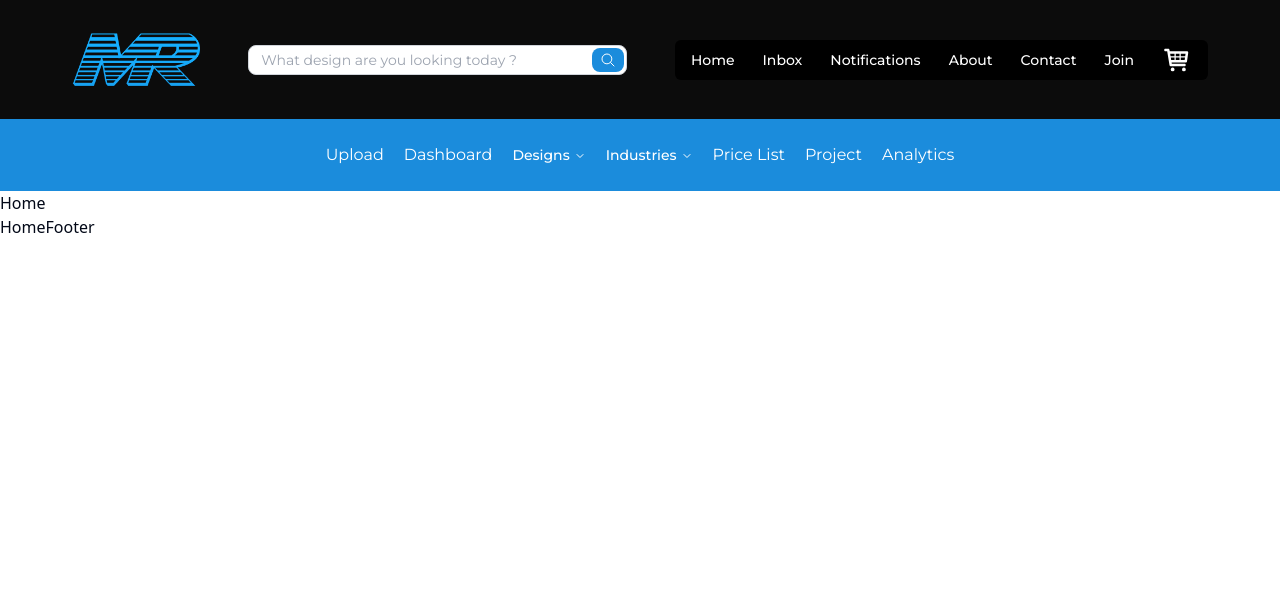
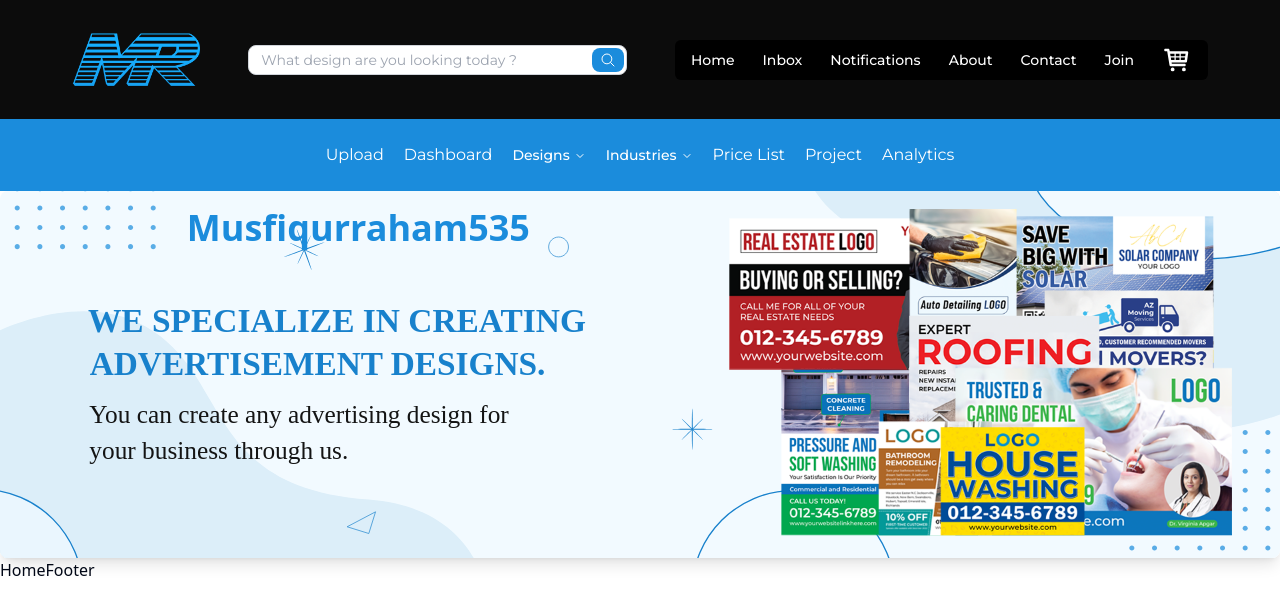
Before and after one commit to kaziahosunhabibripon/mrclient, a React (Vite) app: page / in a window 1280 px wide. Shown: the top 614 px of the page. Built offline with nearby package versions, Linux system fonts and the light colour scheme; no server answers.

Commit message:
HeroBanner is done

```diff
--- /dev/null
+++ b/src/Pages/Hero/Hero.css
@@ -0,0 +1,3 @@
+.hero {
+  background-image: url("../../assets/Source/Web Banner 3.svg");
+}
--- /dev/null
+++ b/src/Pages/Hero/Hero.jsx
@@ -0,0 +1,21 @@
+import React from "react";
+import Banner from "../../assets/Source/Web Banner 1.svg";
+const Hero = () => {
+  return (
+    <div className="relative isolate ">
+      <div className="mx-auto">
+        <div className="absolute top-[10%] left-[28%] transform -translate-x-1/2 -translate-y-1/2 text-4xl font-bold ">
+          <h1 className="text-[#1B8CDC]">Musfiqurraham535</h1>
+        </div>
+
+        <img
+          src={Banner}
+          alt="Your Alt Text"
+          className="w-full rounded-lg shadow-lg"
+        />
+      </div>
+    </div>
+  );
+};
+
+export default Hero;
--- a/src/Pages/Home/Home.jsx
+++ b/src/Pages/Home/Home.jsx
@@ -1,14 +1,17 @@
-import { useGetAdminUserByIdQuery } from '@/redux/features/adminUser/adminUserApi';
-import React from 'react';
+import { useGetAdminUserByIdQuery } from "@/redux/features/adminUser/adminUserApi";
+import React from "react";
+import Hero from "../Hero/Hero";
 
 const Home = () => {
-    const {data} = useGetAdminUserByIdQuery("800213d1-6d89-4109-8f0e-08a6760fab95")
-    console.log(data)
-    return (
-        <div>
-            Home
-        </div>
-    );
+  const { data } = useGetAdminUserByIdQuery(
+    "800213d1-6d89-4109-8f0e-08a6760fab95"
+  );
+  console.log(data);
+  return (
+    <div>
+      <Hero />
+    </div>
+  );
 };
 
 export default Home;
--- a/src/Pages/Shared/Header/HeaderBottom/HeaderBottom.jsx
+++ b/src/Pages/Shared/Header/HeaderBottom/HeaderBottom.jsx
@@ -9,47 +9,9 @@ import {
   NavigationMenuLink,
   NavigationMenuList,
   NavigationMenuTrigger,
-  navigationMenuTriggerStyle,
 } from "@/components/ui/navigation-menu";
 import { Link } from "react-router-dom";
 
-const components = [
-  {
-    title: "Alert Dialog",
-    href: "/docs/primitives/alert-dialog",
-    description:
-      "A modal dialog that interrupts the user with important content and expects a response.",
-  },
-  {
-    title: "Hover Card",
-    href: "/docs/primitives/hover-card",
-    description:
-      "For sighted users to preview content available behind a link.",
-  },
-  {
-    title: "Progress",
-    href: "/docs/primitives/progress",
-    description:
-      "Displays an indicator showing the completion progress of a task, typically displayed as a progress bar.",
-  },
-  {
-    title: "Scroll-area",
-    href: "/docs/primitives/scroll-area",
-    description: "Visually or semantically separates content.",
-  },
-  {
-    title: "Tabs",
-    href: "/docs/primitives/tabs",
-    description:
-      "A set of layered sections of content—known as tab panels—that are displayed one at a time.",
-  },
-  {
-    title: "Tooltip",
-    href: "/docs/primitives/tooltip",
-    description:
-      "A popup that displays information related to an element when the element receives keyboard focus or the mouse hovers over it.",
-  },
-];
 const HeaderBottom = () => {
   return (
     <div className="flex items-center p-4 font-montserrat bg-[#1B8CDC]">
```
